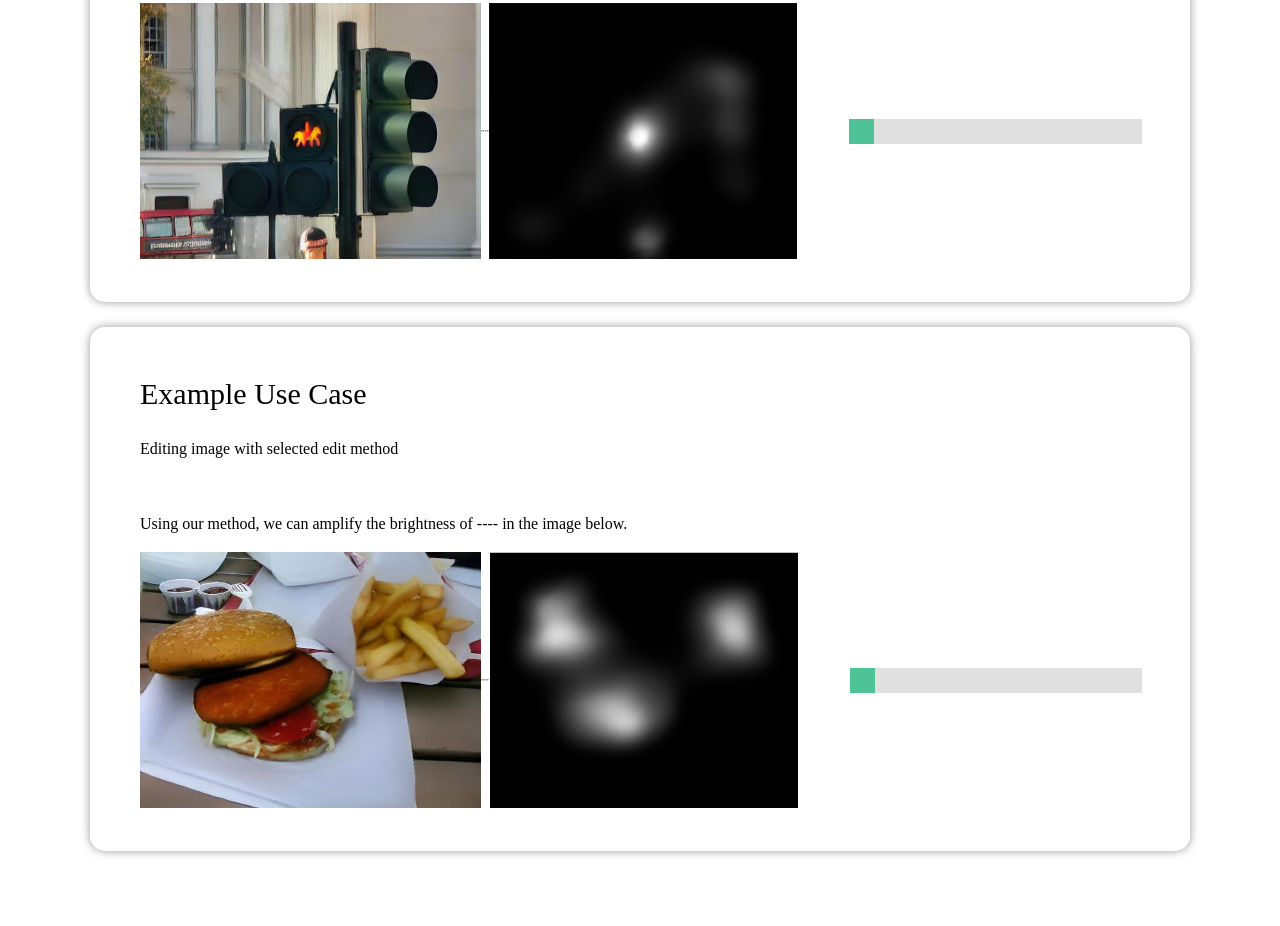
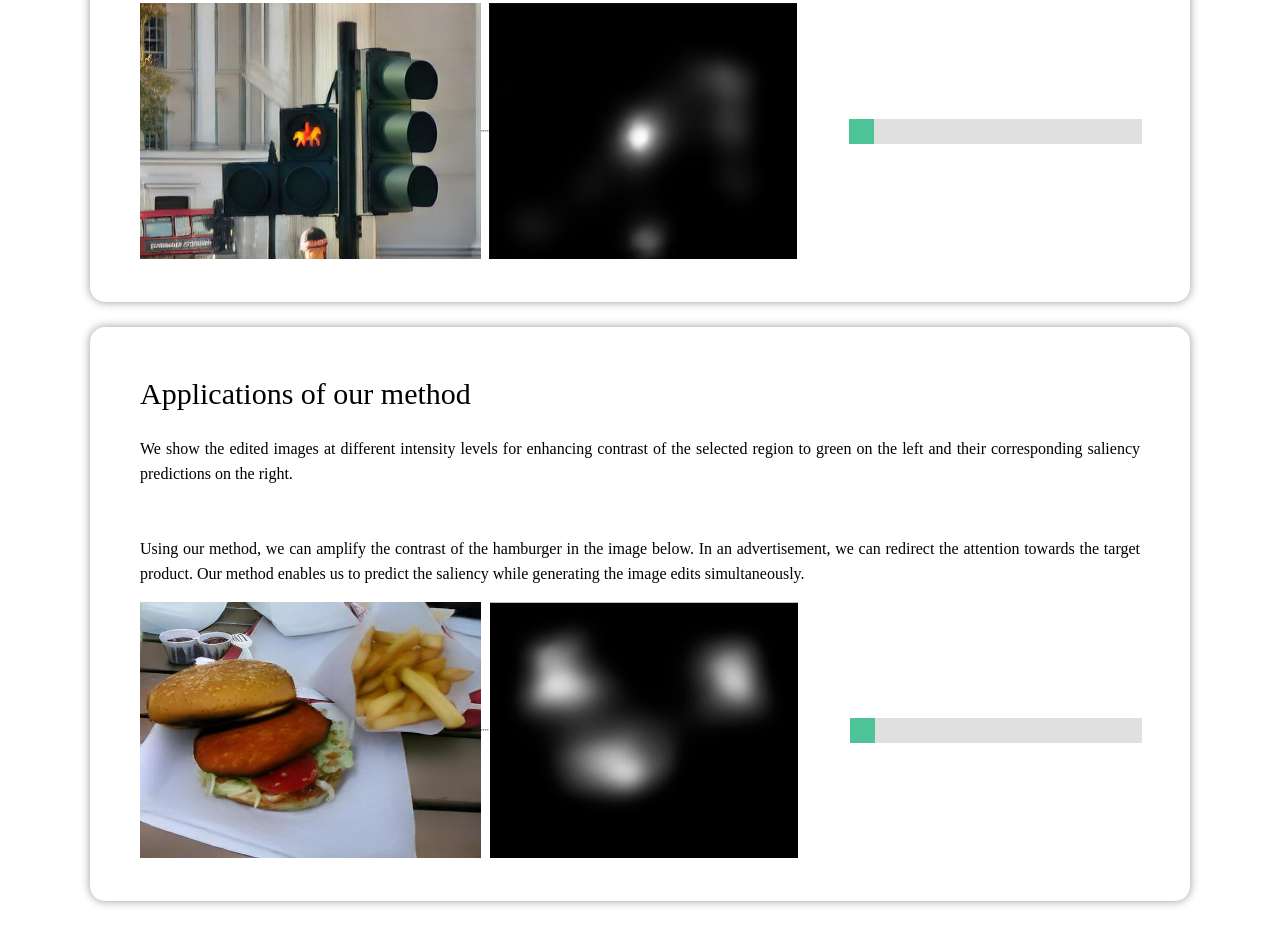
Before and after one commit to saliencyindiffusion/saliencyindiffusion.github.io, a plain HTML site: page docs/index.html in a window 1280 px wide. Shown: the part 3647-4573 px from the top of the page. Before the commit the page ends 4523 px from the top, so only its background shows below. Drawn offline with Linux system fonts and the light colour scheme.

Commit message:
Add files via upload

```diff
--- a/docs/index.html
+++ b/docs/index.html
@@ -186,13 +186,13 @@
 </div>
 <div class="content">
 
-  <h2>Example Use Case</h2>
-  <p>Editing image with selected edit method </p>
+  <h2>Applications of our method</h2>
+  <p>We show the edited images at different intensity levels for enhancing contrast of the selected region to green on the left and their corresponding saliency predictions on the right.  </p>
 
 
      <br>
 
-    <p> Using our method, we can amplify the brightness of ---- in the image below.
+    <p> Using our method, we can amplify the contrast of the hamburger in the image below. In an advertisement, we can redirect the attention towards the target product. Our method enables us to predict the saliency while generating the image edits simultaneously.
        </p>
     <div class="cat-hat-main">
 
```
